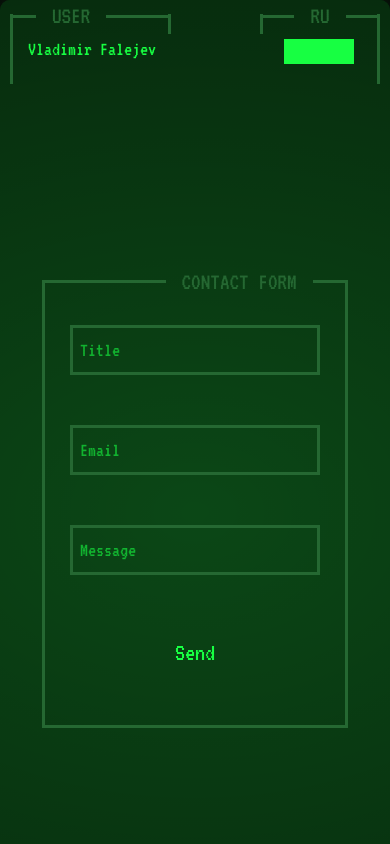
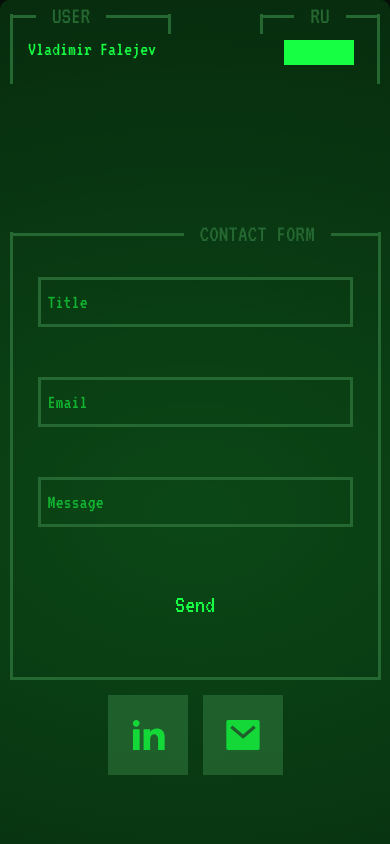
Before and after one commit to FalejevV/portfolio-page, a React (Create React App) app: page / in a window 390 px wide. Both pictures are taken after a click on the button "CONTACT". Shown: the top 844 px of the page. Built offline with nearby package versions, Linux system fonts and the light colour scheme.

Commit message:
added help arrow. More responsive contact window. Some contact links

```diff
--- /dev/null
+++ b/src/components/ContactIcon/ContactIcon.styled.tsx
@@ -0,0 +1,25 @@
+import styled from "styled-components";
+import pointerCursor from "../../img/PointerCursor.png";
+
+export const ContactContainer = styled.div`
+    width:80px;
+    height:80px;
+    cursor:pointer;
+    opacity:0.8;
+    cursor: url(${pointerCursor}), pointer;
+
+    &:hover{
+        opacity:1;
+    }
+`
+
+export const ContactIconSVG = styled.svg`
+    display:flex;
+    align-items: center;
+    justify-content: center;
+    width:100%;
+    aspect-ratio:1/1;
+    fill:${({ theme }) => theme.mainColor || "black"};
+    padding:20px;
+    background-color: ${({ theme }) => theme.dimmColor || "black"};
+`
--- /dev/null
+++ b/src/components/ContactIcon/ContactIcon.tsx
@@ -0,0 +1,22 @@
+import { ReactNode } from "react";
+import { ContactContainer, ContactIconSVG } from "./ContactIcon.styled";
+
+
+
+function ContactIcon(props:{
+    title:string,
+    svg:ReactNode,
+    href:string,
+}){
+    return(
+        <a href={props.href} target="_blank">
+            <ContactContainer>
+                <ContactIconSVG viewBox="0 0 24 24">
+                    {props.svg}
+                </ContactIconSVG>
+            </ContactContainer>
+        </a>
+    )
+}
+
+export default ContactIcon;
--- a/src/components/InputField/InputField.styled.tsx
+++ b/src/components/InputField/InputField.styled.tsx
@@ -1,22 +1,11 @@
 import styled, { css, keyframes } from "styled-components";
 import textCursor from "../../img/TextCurspor.png";
 export const InputContainer = styled.div`
-    width:380px;
+    width:100%;
     height:50px;
     position: relative;
     display:flex;
     cursor:url(${textCursor}), text;
-    @media(max-width:520px){
-        width:300px;
-    }
-
-    @media(max-width:420px){
-        width:250px;
-    }
-
-    @media(max-width:350px){
-        width:200px;
-    }
 `
 
 const blink = keyframes`
--- a/src/components/ToggleOverlayEffect/ToggleOverlayEffect.styled.tsx
+++ b/src/components/ToggleOverlayEffect/ToggleOverlayEffect.styled.tsx
@@ -81,3 +81,26 @@ export const TOESVG = styled.svg`
 export const TOEBackgroundSVG = styled(TOESVG)`
     filter:blur(5px) brightness(2);
 `
+
+
+export const flickerArrowAnimation = keyframes`
+  0%,50%,100% {
+    opacity: 0.7;
+  }
+  25%,75% {
+    opacity: 0;
+  }
+
+`
+
+export const TOEArrowSVG = styled.svg`
+    width:50px;
+    height:50px;
+    fill:green;
+    position: absolute;
+    right:200px;
+    bottom: 200px;
+    transform: rotate(-45deg);
+    opacity:0;
+    animation: ${flickerArrowAnimation} 2s ease-out 5s infinite normal none;
+`
--- a/src/components/ToggleOverlayEffect/ToggleOverlayEffect.tsx
+++ b/src/components/ToggleOverlayEffect/ToggleOverlayEffect.tsx
@@ -1,4 +1,4 @@
-import { TOEBackgroundSVG, TOEButtonContainer, TOEContainer, TOESVG } from "./ToggleOverlayEffect.styled";
+import { TOEArrowSVG, TOEBackgroundSVG, TOEButtonContainer, TOEContainer, TOESVG } from "./ToggleOverlayEffect.styled";
 
 
 function ToggleOverlayEffect(props:{
@@ -7,7 +7,13 @@ function ToggleOverlayEffect(props:{
 }){
     return(
         <>
-            <TOEContainer toggle={props.toggle}></TOEContainer>
+            <TOEContainer toggle={props.toggle}>
+                {!props.toggle &&
+                <TOEArrowSVG viewBox="0 0 24 24">
+                    <path d="M13 12H20L12 20L4 12H11V4H13V12Z"></path>
+                </TOEArrowSVG>
+                }
+            </TOEContainer>
             <TOEButtonContainer toggle={props.toggle} onClick={() => props.setToggle((prev:boolean) => !prev)}>
                 <TOESVG viewBox="0 0 24 24" width="24" height="24">
                     <path fill="none" d="M0 0h24v24H0z"/><path d="M6.265 3.807l1.147 1.639a8 8 0 1 0 9.176 0l1.147-1.639A9.988 9.988 0 0 1 22 12c0 5.523-4.477 10-10 10S2 17.523 2 12a9.988 9.988 0 0 1 4.265-8.193zM11 12V2h2v10h-2z"/>
--- a/src/components/UIBorderStat/UIBorderStat.styled.tsx
+++ b/src/components/UIBorderStat/UIBorderStat.styled.tsx
@@ -31,7 +31,7 @@ export const UIStatProgressBar = styled.div<{
     position:absolute;
     width:70px;
     height:25px;
-    top:25px;
+    top:27px;
     left:50%;
     transform: translateX(-50%);
     background-color:${({ theme }) => theme.dimmColor || "red"};
@@ -44,6 +44,10 @@ export const UIStatProgressBar = styled.div<{
         width:${({ progress }) => progress || "50%"};
         height:100%;
         background-color:${({ theme }) => theme.mainColor || "green"};
+    }
+
+    @media(max-width:1000px){
+        top:26px;
     }
 `
 
--- /dev/null
+++ b/src/layout/ContactList/ContactList.styled.tsx
@@ -0,0 +1,9 @@
+import styled from "styled-components";
+
+
+export const ContactListContainer = styled.div`
+    width:100%;
+    display:flex;
+    align-items: center;
+    gap:15px;
+`
--- /dev/null
+++ b/src/layout/ContactList/ContactList.tsx
@@ -0,0 +1,24 @@
+import ContactIcon from "../../components/ContactIcon/ContactIcon";
+import { ContactListContainer } from "./ContactList.styled";
+
+
+
+function ContactList(){
+    return(
+        <ContactListContainer>
+            <ContactIcon
+                title="LinkedIn"
+                href={"https://www.linkedin.com/in/vladimir-falejev-877528271/"}
+                svg={<path d="M6.94048 4.99993C6.94011 5.81424 6.44608 6.54702 5.69134 6.85273C4.9366 7.15845 4.07187 6.97605 3.5049 6.39155C2.93793 5.80704 2.78195 4.93715 3.1105 4.19207C3.43906 3.44699 4.18654 2.9755 5.00048 2.99993C6.08155 3.03238 6.94097 3.91837 6.94048 4.99993ZM7.00048 8.47993H3.00048V20.9999H7.00048V8.47993ZM13.3205 8.47993H9.34048V20.9999H13.2805V14.4299C13.2805 10.7699 18.0505 10.4299 18.0505 14.4299V20.9999H22.0005V13.0699C22.0005 6.89993 14.9405 7.12993 13.2805 10.1599L13.3205 8.47993Z"></path>}
+            />
+
+        <ContactIcon
+                title="Mail"
+                href={"mailto:falejevv@gmail.com"}
+                svg={<path d="M3 3H21C21.5523 3 22 3.44772 22 4V20C22 20.5523 21.5523 21 21 21H3C2.44772 21 2 20.5523 2 20V4C2 3.44772 2.44772 3 3 3ZM12.0606 11.6829L5.64722 6.2377L4.35278 7.7623L12.0731 14.3171L19.6544 7.75616L18.3456 6.24384L12.0606 11.6829Z"></path>}
+            />
+        </ContactListContainer>
+    )
+}
+
+export default ContactList;
--- a/src/layout/ContactPage/ContactPage.styled.tsx
+++ b/src/layout/ContactPage/ContactPage.styled.tsx
@@ -2,7 +2,8 @@ import styled from "styled-components";
 import pointerCursor from "../../img/PointerCursor.png";
 
 export const ContactContainer = styled.form`
-    width:100%;
+    width:calc(100vw - 55px);
+    max-width:400px;
     height:100%;
     padding:20px;
     display:flex;
@@ -70,3 +71,7 @@ export const MailStatus = styled.p`
     justify-content: center;
     font-size: 30px;
 `
+
+export const ContactListWrap = styled.div`
+
+`
--- a/src/layout/ContactPage/ContactPage.tsx
+++ b/src/layout/ContactPage/ContactPage.tsx
@@ -2,8 +2,9 @@ import { FormEvent, useEffect, useState } from "react";
 import InputField from "../../components/InputField/InputField";
 import UIBorderStat from "../../components/UIBorderStat/UIBorderStat";
 import { PContainer } from "../../styles/Style.styled";
-import { ContactContainer, MailStatus, SubmitButton } from "./ContactPage.styled";
+import { ContactContainer, ContactListWrap, MailStatus, SubmitButton } from "./ContactPage.styled";
 import emailjs from '@emailjs/browser';
+import ContactList from "../ContactList/ContactList";
 
 function ContactPage(props:{
     toggle:boolean
@@ -55,7 +56,7 @@ function ContactPage(props:{
     },[mailStatus]);
 
     return(
-        <PContainer toggle={props.toggle}>
+        <PContainer flexDirection="column" toggle={props.toggle}>
             <UIBorderStat leftTitleLineWidth="350%" fullCorner title={"CONTACT FORM"} element={
                 <ContactContainer onSubmit={(e) => submitForm(e)}>
                     <InputField title="Title" name="title"/>
@@ -66,6 +67,9 @@ function ContactPage(props:{
                     {mailStatus.trim() !== "" && <MailStatus>{mailStatus}</MailStatus>}
                 </ContactContainer>
             } />
+            <ContactListWrap>
+                <ContactList />
+            </ContactListWrap>
         </PContainer>
     )
 }
--- a/src/styles/Style.styled.tsx
+++ b/src/styles/Style.styled.tsx
@@ -156,6 +156,7 @@ export const MainContainer = styled.div<{
 
 export const PContainer = styled.div<{
     toggle:boolean,
+    flexDirection?:string,
 }>`
     width:100%;
     opacity:0;
@@ -172,7 +173,11 @@ export const PContainer = styled.div<{
 
     position:relative;
     flex:1 auto;
-
+    ${({ flexDirection }) => flexDirection && css`
+        flex-direction: column;
+        margin:0 auto;
+        gap:15px;
+    `}
     justify-content: center;
     align-items: center;
     font-size: 40px;
```
